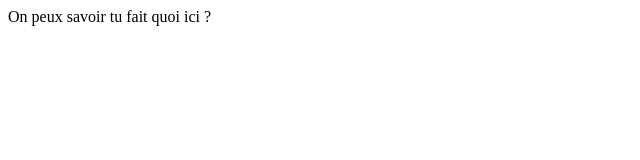
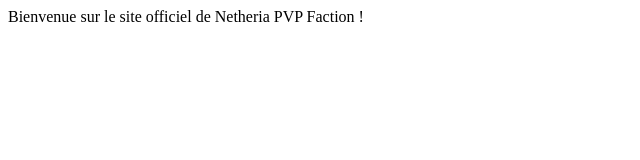
Before and after one commit to Zirowz/Zirowz.github.io, a plain HTML site: page index.html in a window 1280 px wide. Shown: the whole page, without its empty margins (0-640 px from the left). Drawn offline with Linux system fonts and the light colour scheme.

Commit message:
Update index.html

```diff
--- a/index.html
+++ b/index.html
@@ -1,3 +1,3 @@
 <html>
-                                                  On peux savoir tu fait quoi ici ?
+Bienvenue sur le site officiel de Netheria PVP Faction !
  <html>
```
